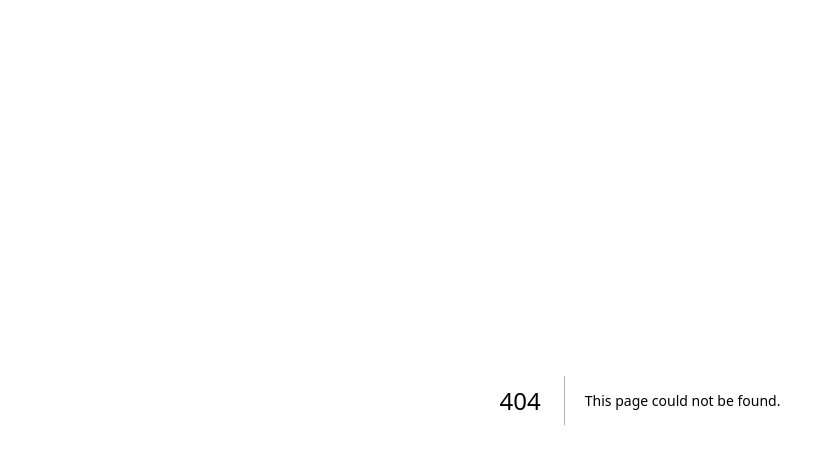
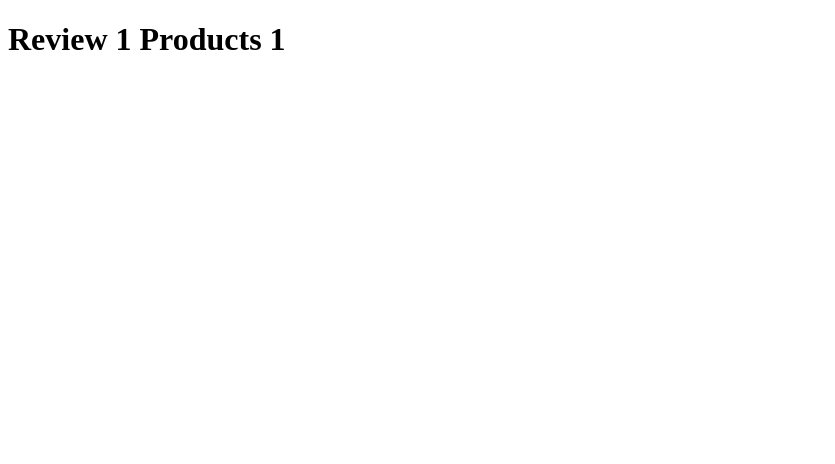
Before and after one commit to Omid-Sargazi/Next14Learning, a Next.js app: page /products/1/reviews/1 in a window 1280 px wide. Before the commit this address had no page. Shown: the top 464 px of the page, without its empty margins (0-835 px from the left). Built offline with nearby package versions, Linux system fonts and the light colour scheme.

Commit message:
Nested Dynamic Routes

```diff
--- /dev/null
+++ b/src/app/products/[productsId]/reviews/[reviewId]/page.tsx
@@ -0,0 +1,15 @@
+import React from 'react'
+
+export default function ReviewId({params}:{
+    params:{
+        productsId:string,
+        reviewId:string,
+
+    }
+}) {
+  return (
+    <div>
+        <h1>Review {params.reviewId} Products {params.productsId}</h1>
+    </div>
+  )
+}
```
